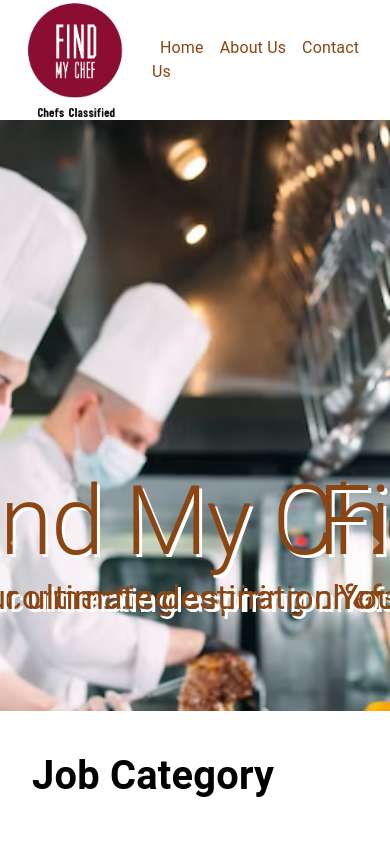
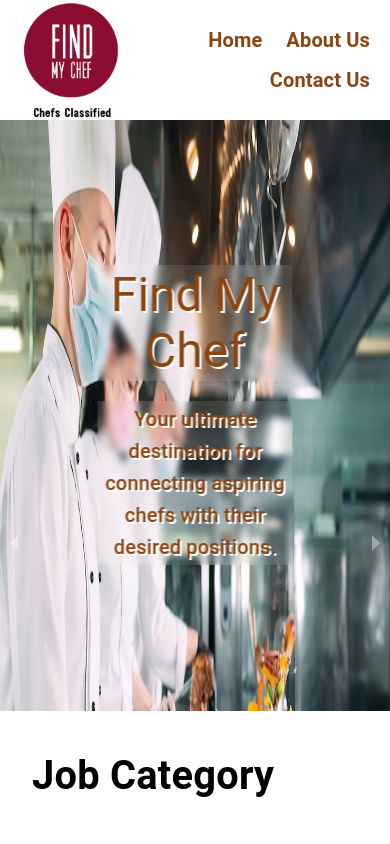
Before and after one commit to Nadeem-Abdun/find-my-chef, a React (Create React App) app: page / in a window 390 px wide. Shown: the top 844 px of the page. Built offline with nearby package versions, Linux system fonts and the light colour scheme.

Commit message:
Breakpoints Added Responsiness Improved In Header & Banner

```diff
--- a/src/components/Banner/Banner.tsx
+++ b/src/components/Banner/Banner.tsx
@@ -3,43 +3,53 @@ import { Typography, Grid } from '@mui/material';
 import { Carousel } from 'react-responsive-carousel';
 import 'react-responsive-carousel/lib/styles/carousel.min.css';
 import { useStyles, StylesProps } from '../../styles/common';
+import { createTheme } from '@mui/material/styles';
+import { useMediaQuery } from '@mui/material';
 import Image1 from '../../assets/BannerImg/Image1.png';
 import Image2 from '../../assets/BannerImg/Image2.png';
 import Image3 from '../../assets/BannerImg/Image3.png';
 
 const Banner = () => {
+
     const commonStyles = useStyles({} as StylesProps);
+
+    // Resposiveness Breakpoints
+    const theme = createTheme({
+        breakpoints: {
+            values: {
+                xs: 0,
+                sm: 600,
+                md: 960,
+                lg: 1280,
+                xl: 1920,
+            },
+        },
+    });
+    const isXs = useMediaQuery(theme.breakpoints.only('xs'));
+    const isSm = useMediaQuery(theme.breakpoints.only('sm'));
+    const isMd = useMediaQuery(theme.breakpoints.only('md'));
+
     const bannerImages = [Image1, Image2, Image3];
 
     return (
         <div style={{ width: '100%', height: '70vh', overflow: 'hidden' }}>
-            <div style={{ width: '100%' }}>
             <Carousel autoPlay infiniteLoop showThumbs={false} showStatus={false}>
                 {bannerImages.map((image, index) => (
                     <div key={index} style={{ height: '100vh', width: '100%' }}>
-                            <img src={image} alt={`Banner ${index + 1}`} style={{ height: '100%', width: '100%', objectFit: 'cover' }} />
-                            <div
-                                style={{
-                                    position: 'absolute',
-                                    top: '50%',
-                                    left: '50%',
-                                    transform: 'translate(-50%, -50%)',
-                                    textAlign: 'center',
-                                    color: '#fff',
-                                }}
-                            >
-                                <Grid>
-                                    <Typography variant="h1" className={commonStyles.bannerText}>Find My Chef</Typography>
-                                    <Typography variant="h4" noWrap className={commonStyles.bannerText}>
+                        <img src={image} alt={`Banner ${index + 1}`} style={{ height: '100%', width: '100%', objectFit: 'fill' }} />
+                        <div style={{ position: 'absolute', top: '35%', left: '50%', transform: 'translate(-50%, -50%)', textAlign: 'center', color: '#fff', }}>
+                            <Typography component={(isXs || isSm) ? 'div' : 'span'} variant={(isXs) ? "h3" : (isSm || isMd) ? "h2" : "h1"} noWrap={(isXs) ? false : true} className={commonStyles.bannerText}>
+                                Find My Chef
+                            </Typography>
+                            <br />
+                            <Typography component={(isXs || isSm) ? 'div' : 'span'} variant={(isXs) ? "h6" : (isSm || isMd) ? "h5" : "h4"} noWrap={(isXs || isSm) ? false : true} className={commonStyles.bannerText}>
                                 Your ultimate destination for connecting aspiring chefs with their desired positions.
                             </Typography>
-                                </Grid>
                         </div>
                     </div>
                 ))}
             </Carousel>
         </div>
-        </div>
     );
 };
 
--- a/src/components/Header/Header.style.ts
+++ b/src/components/Header/Header.style.ts
@@ -1,12 +1,15 @@
-import { styled } from '@mui/system';
-import { Typography } from '@mui/material'
+// import { styled } from '@mui/system';
+import { Typography, Box } from '@mui/material'
+import styled from 'styled-components';
 
+// export const NavPaddingX = styled(Box)`
+//   ${({ theme }) => theme.breakpoints.only("lg")}{
+//     padding-left: ${({theme})=>theme.spacing(1)}px;
+//     padding-right: '8px';
+//   }
+// `
 
-export const NavLinkText = styled(Typography)({
-  marginRight: '16px',
-  color: '#8B4513',
-  textDecoration: 'none',
-  '&:hover': {
-    textDecoration: 'underline',
-  },
-});
+export const NavPaddingX = styled(Box)({
+  paddingLeft: '12px',
+  paddingRight: '12px',
+})
--- a/src/components/Header/Header.tsx
+++ b/src/components/Header/Header.tsx
@@ -1,7 +1,10 @@
 import React from 'react';
-import { AppBar, Toolbar, Typography } from '@mui/material';
+import { AppBar, Typography, Grid } from '@mui/material';
 import { Link } from 'react-router-dom';
+import { createTheme } from '@mui/material/styles';
+import { useMediaQuery } from '@mui/material';
 import { useStyles, StylesProps } from '../../styles/common';
+import { NavPaddingX } from './Header.style'
 
 // Images
 import HeaderNavLogo from '../../assets/HeaderNavLogo.png';
@@ -11,24 +14,43 @@ const Header: React.FC = () => {
 
     const commonStyles = useStyles({} as StylesProps);
 
+    // Resposiveness Breakpoints
+    const theme = createTheme({
+        breakpoints: {
+            values: {
+                xs: 0,
+                sm: 600,
+                md: 960,
+                lg: 1280,
+                xl: 1920,
+            },
+        },
+    });
+    const isXs = useMediaQuery(theme.breakpoints.only('xs'));
+    const isSm = useMediaQuery(theme.breakpoints.only('sm'));
+
     return (
         <AppBar position="static" sx={{ backgroundColor: '#fff', color: '#8B4513' }}>
-            <Toolbar>
-                <div className={commonStyles.logoContainer}>
-                    <img src={HeaderNavLogo} alt="Logo" className={commonStyles.logo} />
-                </div>
-                <div className={commonStyles.navLinks}>
-                    <Typography variant="body1" component={Link} to="/" className={commonStyles.navLink}>
-                        Home
-                    </Typography>
-                    <Typography variant="body1" component={Link} to="/about" className={commonStyles.navLink}>
-                        About Us
-                    </Typography>
-                    <Typography variant="body1" component={Link} to="/contact" className={commonStyles.navLink}>
-                        Contact Us
-                    </Typography>
-                </div>
-            </Toolbar>
+            <NavPaddingX>
+                <Grid container justifyContent='space-between' alignItems='center' wrap='nowrap'>
+                    <Grid item xs='auto'>
+                        <img src={HeaderNavLogo} alt="Logo" className={commonStyles.logo} />
+                    </Grid>
+                    <Grid item>
+                        <Grid container spacing={(isXs || isSm) ? 1 : 2} justifyContent={(isXs || isSm) ? 'flex-end' : 'flex-start'} wrap={(isXs || isSm) ? 'wrap' : 'nowrap'}>
+                            <Grid item>
+                                <Typography variant="h6" fontWeight='bold' component={Link} to="/" className={commonStyles.navLink}>Home</Typography>
+                            </Grid>
+                            <Grid item>
+                                <Typography variant="h6" fontWeight='bold' component={Link} to="/about" className={commonStyles.navLink}>About Us</Typography>
+                            </Grid>
+                            <Grid item>
+                                <Typography variant="h6" fontWeight='bold' component={Link} to="/contact" className={commonStyles.navLink}>Contact Us</Typography>
+                            </Grid>
+                        </Grid>
+                    </Grid>
+                </Grid>
+            </NavPaddingX>
         </AppBar >
     );
 };
--- a/src/styles/common.ts
+++ b/src/styles/common.ts
@@ -9,7 +9,8 @@ export interface StylesProps {
 }
 
 export const useStyles = makeStyles<Theme, StylesProps>(() => ({
-    // Navbar Styless
+
+    // Navbar Styles
     navLinks: {
         marginRight: theme.spacing(2),
         ...(theme.breakpoints.up('sm') && {
@@ -21,7 +22,7 @@ export const useStyles = makeStyles<Theme, StylesProps>(() => ({
         paddingLeft: theme.spacing(1),
         paddingRight: theme.spacing(1),
         color: '#8B4513',
-        fontWeight: 600,
+        fontWeight: 700,
         textDecoration: 'none',
         '&:hover': {
             textDecoration: 'underline',
@@ -41,10 +42,14 @@ export const useStyles = makeStyles<Theme, StylesProps>(() => ({
             width: 120,
         }),
     },
+
     // Banner Styles
     bannerText: {
+        backgroundColor: 'rgba(255, 255, 255, 0.1)',
+        backdropFilter: 'blur(3px)',
+        padding: '2px',
         color: '#8B4513',
-        textShadow: '3px 3px #ffffff',
+        textShadow: '2px 2px #ffffff',
     },
 
     // Job Category
```
Lines whose indentation alone changed are shown as unchanged.
